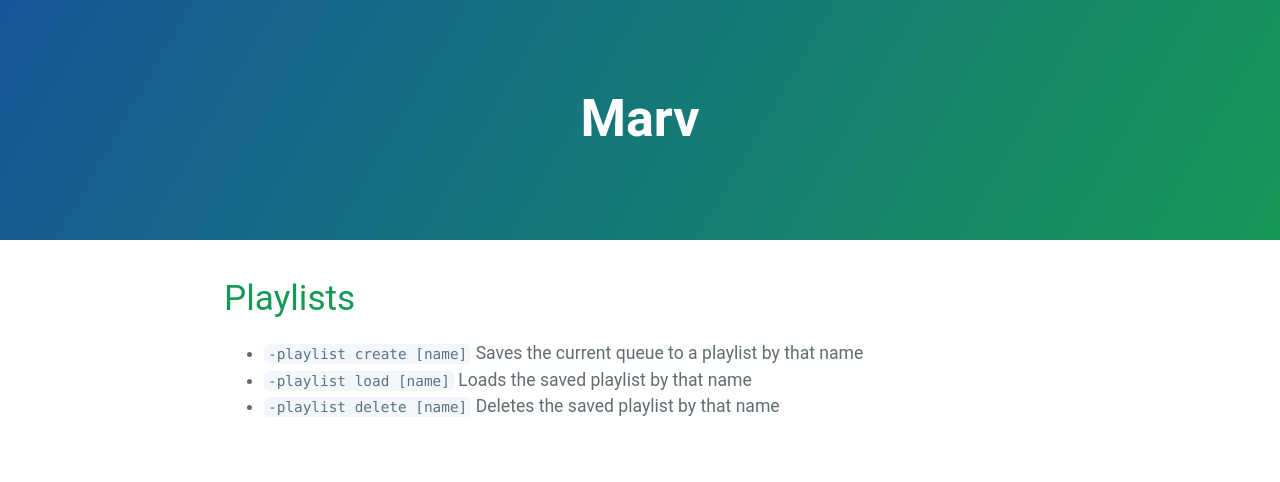
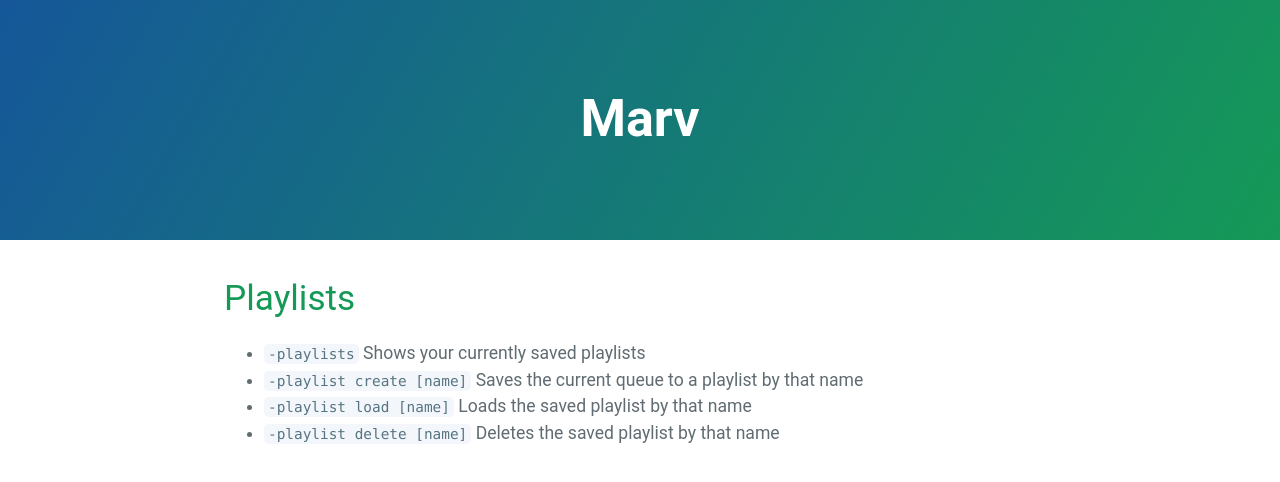
Before and after one commit to mymindishazel/marv-docs, a Jekyll site: the page built from commands/playlists.md, in a window 1280 px wide. Shown: the top 482 px of the page. Built offline with Jekyll 4.4.1, drawn with Linux system fonts in a browser that asks for light colours; our own code applies the rules of GitHub Pages for plain Markdown files.

Commit message:
Update playlists.md

```diff
--- a/commands/playlists.md
+++ b/commands/playlists.md
@@ -1,5 +1,6 @@
 # Playlists
 
-* `-playlist create [name]` Saves the current queue to a playlist by that name
-* `-playlist load [name]` Loads the saved playlist by that name
-* `-playlist delete [name]` Deletes the saved playlist by that name
+- `-playlists` Shows your currently saved playlists
+- `-playlist create [name]` Saves the current queue to a playlist by that name
+- `-playlist load [name]` Loads the saved playlist by that name
+- `-playlist delete [name]` Deletes the saved playlist by that name
```
